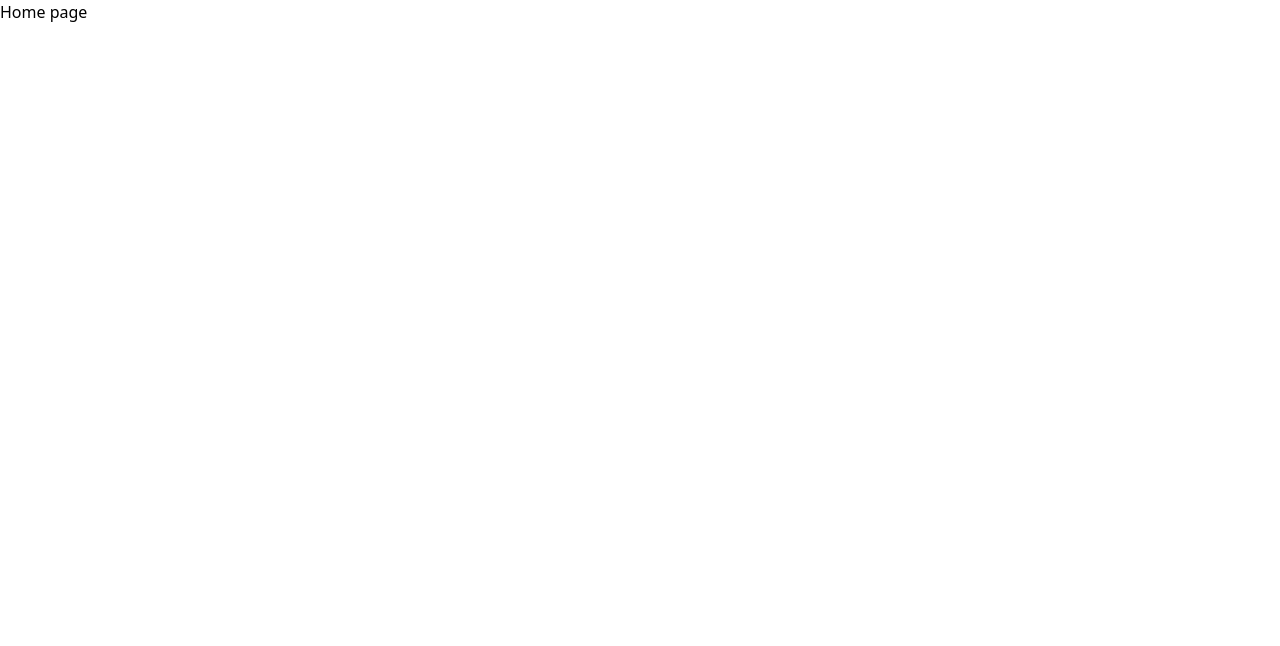
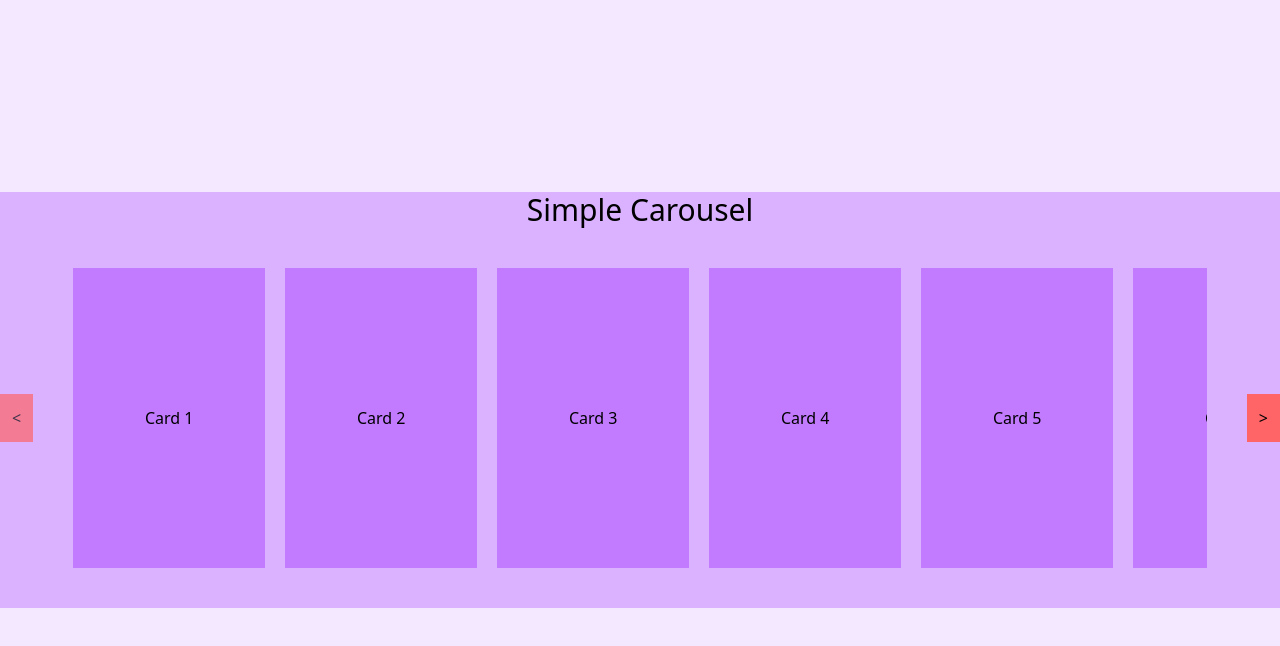
Before and after one commit to oleksandr-rakomin/simple-carousel, a Next.js app: page / in a window 1280 px wide. Shown: the top 646 px of the page. Built offline with nearby package versions, Linux system fonts and the light colour scheme.

Commit message:
done simple carousel

```diff
--- /dev/null
+++ b/src/app/carousel-card.jsx
@@ -0,0 +1,7 @@
+export function CarouselCard({ card }) {
+  return (
+    <li className="w-48 h-75 flex-none flex items-center justify-center bg-purple-400">
+      Card {card.id}
+    </li>
+  );
+}
--- /dev/null
+++ b/src/app/carousel.jsx
@@ -0,0 +1,119 @@
+"use client";
+
+import { useEffect, useRef, useState } from "react";
+
+import { CarouselCard } from "@/app/carousel-card";
+
+const carouselCardsList = [
+  { id: 1 },
+  { id: 2 },
+  { id: 3 },
+  { id: 4 },
+  { id: 5 },
+  { id: 6 },
+  { id: 7 },
+  { id: 8 },
+  { id: 9 },
+  { id: 10 },
+  { id: 11 },
+  { id: 12 },
+];
+
+export function Carousel() {
+  const containerRef = useRef(null);
+  const [isLeftEnd, setIsLeftEnd] = useState(true);
+  const [isRightEnd, setIsRightEnd] = useState(false);
+
+  const getScrollAmount = () => {
+    const container = containerRef.current;
+    if (!container) return 0;
+
+    const card = container.querySelector("li");
+    if (!card) return 0;
+
+    const containerStyles = window.getComputedStyle(container);
+    const gap =
+      parseFloat(containerStyles.gap) ||
+      parseFloat(containerStyles.columnGap) ||
+      0;
+
+    return card.offsetWidth + gap;
+  };
+
+  const prevCard = () => {
+    const scrollAmount = getScrollAmount();
+    if (!scrollAmount) return;
+
+    containerRef.current.scrollBy({
+      left: -scrollAmount,
+      behavior: "smooth",
+    });
+  };
+
+  const nextCard = () => {
+    const scrollAmount = getScrollAmount();
+    if (!scrollAmount) return;
+
+    containerRef.current.scrollBy({
+      left: scrollAmount,
+      behavior: "smooth",
+    });
+  };
+
+  const checkScrollPosition = () => {
+    const container = containerRef.current;
+    if (!container) return;
+
+    const EPS = 2;
+    const isAtStart = container.scrollLeft <= EPS;
+    const isAtEnd =
+      container.scrollLeft + container.clientWidth >=
+      container.scrollWidth - EPS;
+
+    setIsLeftEnd(isAtStart);
+    setIsRightEnd(isAtEnd);
+  };
+
+  useEffect(() => {
+    const container = containerRef.current;
+    if (!container) return;
+
+    checkScrollPosition();
+    window.addEventListener("resize", checkScrollPosition);
+    container.addEventListener("scroll", checkScrollPosition);
+
+    return () => {
+      window.removeEventListener("resize", checkScrollPosition);
+      container.removeEventListener("scroll", checkScrollPosition);
+    };
+  }, []);
+
+  return (
+    <div className="flex items-center justify-center gap-x-10 py-10">
+      <button
+        onClick={prevCard}
+        disabled={isLeftEnd}
+        className="bg-red-400 hidden lap:block cursor-pointer p-3 disabled:opacity-70 disabled:cursor-not-allowed"
+      >
+        {"<"}
+      </button>
+
+      <ul
+        ref={containerRef}
+        className="flex gap-x-5 overflow-x-scroll scrollbar-hide"
+      >
+        {carouselCardsList.map((card) => {
+          return <CarouselCard key={card.id} card={card} />;
+        })}
+      </ul>
+
+      <button
+        onClick={nextCard}
+        disabled={isRightEnd}
+        className="bg-red-400 hidden lap:block cursor-pointer p-3 disabled:opacity-70 disabled:cursor-not-allowed"
+      >
+        {">"}
+      </button>
+    </div>
+  );
+}
--- a/src/app/globals.css
+++ b/src/app/globals.css
@@ -1,4 +1,12 @@
 @import "tailwindcss";
+
+@theme {
+  --breakpoint-*: initial;
+  --breakpoint-mob: 375px;
+  --breakpoint-tab: 768px;
+  --breakpoint-lap: 1280px;
+  --breakpoint-desk: 1440px;
+}
 
 @layer base {
   body {
@@ -6,16 +14,32 @@
     flex-direction: column;
     min-height: 100vh;
   }
+}
 
-  img {
-    display: block;
-    max-width: 100%;
-    height: auto;
+@layer components {
+  .main-container {
+    margin: 0 auto;
+    width: 100%;
+    padding: 0 20;
+
+    @media (min-width: 375px) {
+      width: 375px;
+    }
+
+    @media (min-width: 768px) {
+      width: 768px;
+    }
+
+    @media (min-width: 1280px) {
+      width: 1280px;
+    }
+
+    @media (min-width: 1440px) {
+      width: 1440px;
+    }
   }
 
-  svg {
-    display: block;
-    width: 100%;
-    height: auto;
+  .scrollbar-hide {
+    scrollbar-width: none;
   }
 }
--- a/src/app/layout.jsx
+++ b/src/app/layout.jsx
@@ -3,7 +3,9 @@ import "./globals.css";
 export default function RootLayout({ children }) {
   return (
     <html lang="en">
-      <body>{children}</body>
+      <body className="items-center justify-center bg-purple-100">
+        {children}
+      </body>
     </html>
   );
 }
--- a/src/app/page.jsx
+++ b/src/app/page.jsx
@@ -1,3 +1,13 @@
+import { Carousel } from "@/app/carousel";
+
 export default function Home() {
-  return <h1>Home page</h1>;
+  return (
+    <section className="w-full bg-purple-200">
+      <div className="main-container bg-purple-300">
+        <h1 className="text-center text-3xl">Simple Carousel</h1>
+
+        <Carousel />
+      </div>
+    </section>
+  );
 }
```
Also changed, not shown: 1 other file (tests, documents, lock files or other folders).
